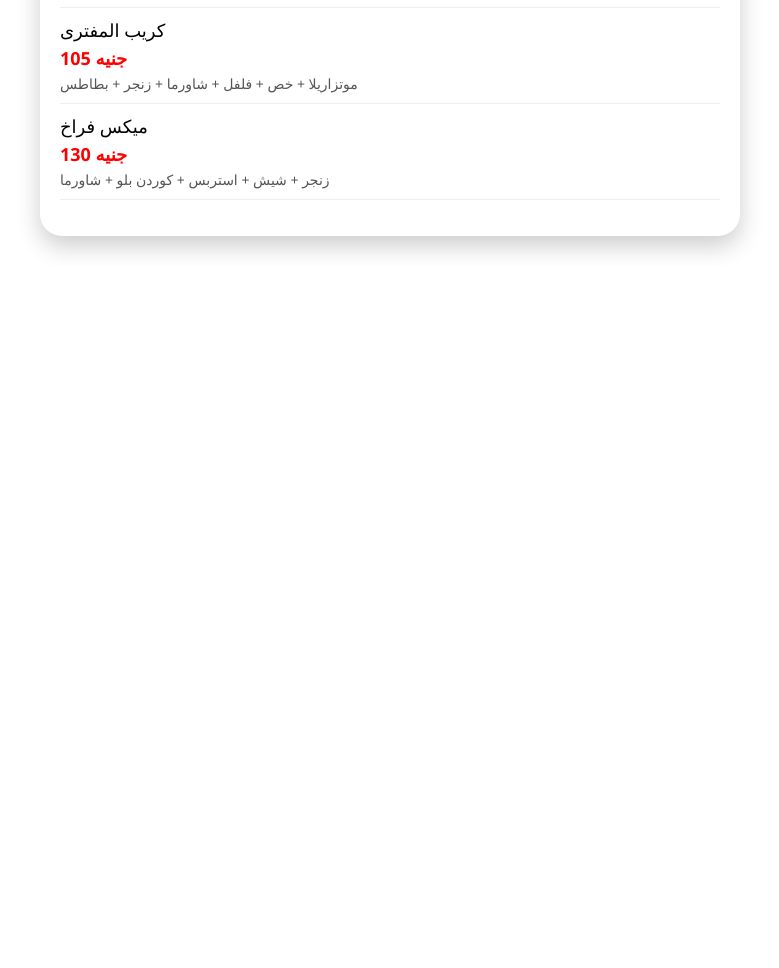
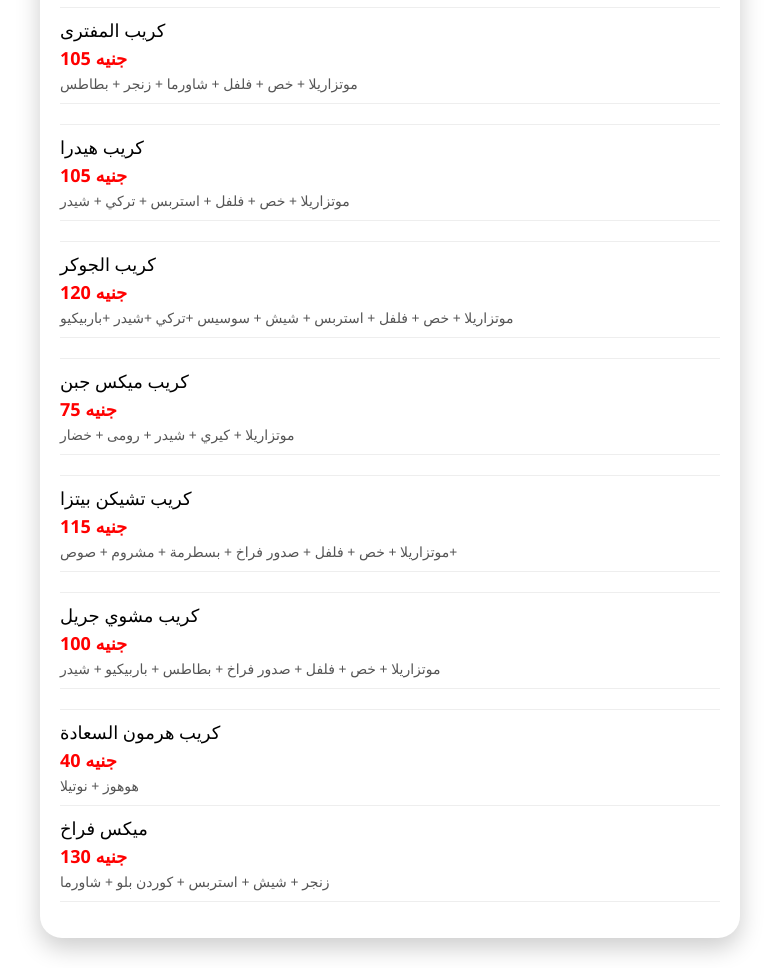
Before and after one commit to hamedragab267-boop/Neamha-, a plain HTML site: page creap.html in a window 1280 px wide. Shown: the part 1900-2868 px from the top of the page, without its empty margins (250-1029 px from the left). Before the commit the page ends 2166 px from the top, so only its background shows below. Drawn offline with Linux system fonts and the light colour scheme.

Commit message:
Add files via upload

```diff
--- a/creap.html
+++ b/creap.html
@@ -143,6 +143,36 @@ header h1{
         <div class="details">موتزاريلا + خص + فلفل + شاورما + زنجر + بطاطس</div>
       </li>
       <li>
+        <li>
+        كريب هيدرا <span>105 جنيه</span>
+        <div class="details">موتزاريلا + خص + فلفل + استربس + تركي + شيدر</div>
+      </li>
+      <li>
+        <li>
+        كريب الجوكر  <span>120 جنيه</span>
+        <div class="details">موتزاريلا + خص + فلفل + استربس + شيش + سوسيس +تركي +شيدر +باربيكيو</div>
+      </li>
+      <li>
+        <li>
+        كريب ميكس جبن <span>75 جنيه</span>
+        <div class="details">موتزاريلا + كيري + شيدر + رومى + خضار  </div>
+      </li>
+      <li>
+        <li>
+        كريب تشيكن بيتزا <span>115 جنيه</span>
+        <div class="details">موتزاريلا + خص + فلفل + صدور فراخ + بسطرمة  + مشروم + صوص+</div>
+      </li>
+      <li>
+        <li>
+        كريب مشوي جريل <span>100 جنيه</span>
+        <div class="details">موتزاريلا + خص + فلفل + صدور فراخ + بطاطس + باربيكيو + شيدر</div>
+      </li>
+      <li>
+        <li>
+        كريب هرمون السعادة  <span>40 جنيه</span>
+        <div class="details">هوهوز + نوتيلا   </div>
+      </li>
+      <li>
         ميكس فراخ <span>130 جنيه</span>
         <div class="details">زنجر + شيش + استربس + كوردن بلو + شاورما</div>
       </li>
```
Also changed, not shown: sori.html (+1 -1 lines).
